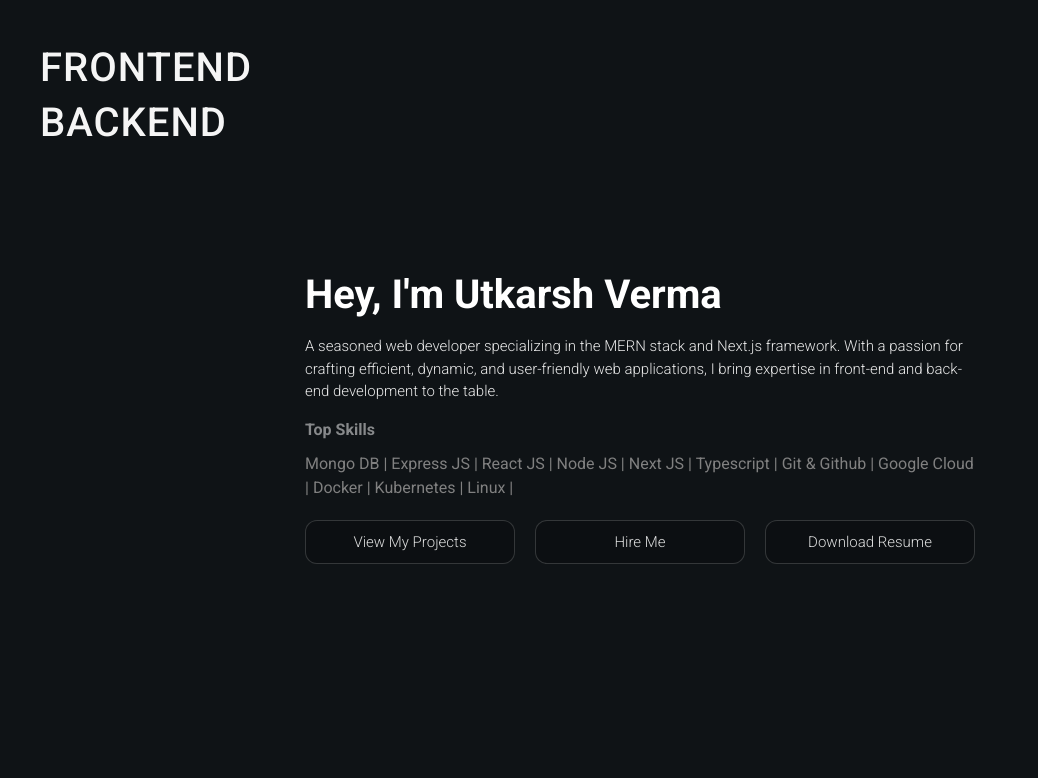
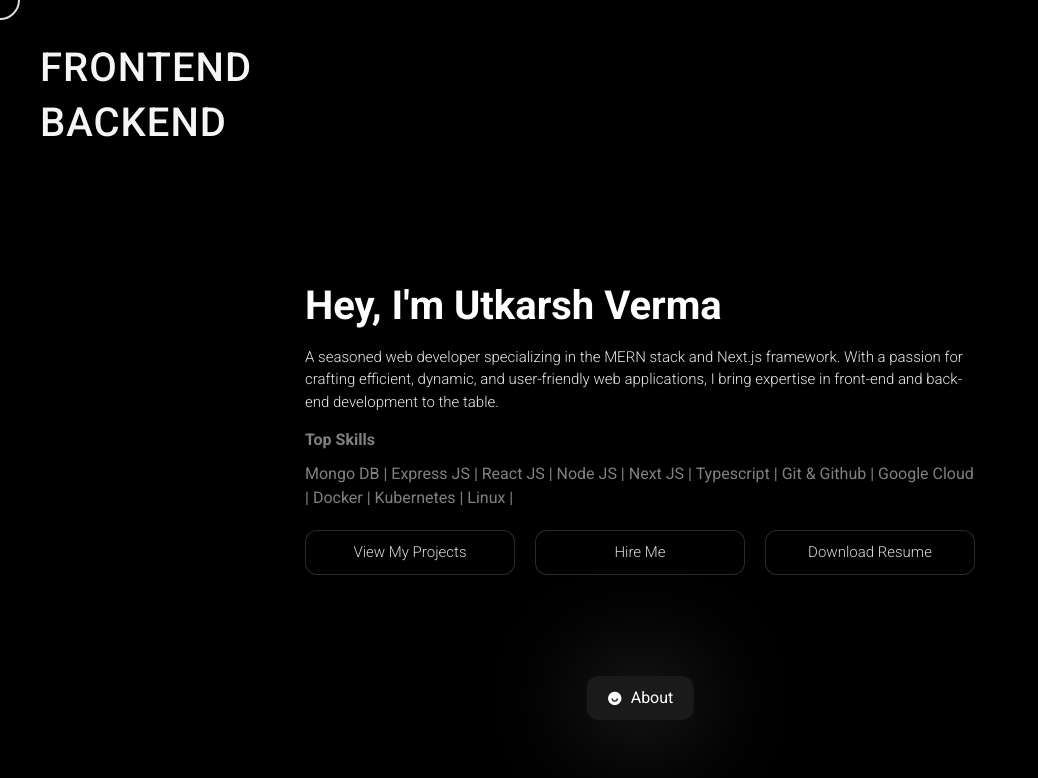
Before and after one commit to yesutkarsh/utkarsh, a Next.js app: page / in a window 1280 px wide. Shown: the top 778 px of the page, without its empty margins (0-1038 px from the left). Built offline with nearby package versions, Linux system fonts and the light colour scheme.

Commit message:
UI imporived

```diff
--- a/app/HomePage.jsx
+++ b/app/HomePage.jsx
@@ -4,16 +4,76 @@ import { toggleConnectCard } from "@/utils/slices/uiAndUxslice";
 import { useDispatch, useSelector } from "react-redux";
 import { motion } from "framer-motion";
 import Link from "next/link";
+import { useEffect, useState } from "react";
+import About from "@/components/About.jsx/About";
 export default function HomePage() {
   const dispatch = useDispatch();
   const cardToggle = useSelector((store) => store?.toggleConnect?.toggleCard);
+  const [videoLoaded, setVideoLoaded] = useState(false);
+  const [about, setAbout] = useState(false);
+
 
   const displayHelloButt = () => {
     dispatch(toggleConnectCard());
   };
 
+  useEffect(() => {
+    const video = document.createElement('video');
+    video.src = 'https://cdn.pixabay.com/video/2019/04/20/22908-331768732_large.mp4';
+    video.preload = 'auto';
+    video.muted = true;
+
+    video.oncanplaythrough = () => {
+      setVideoLoaded(true);
+    };
+  }, []);
+
+
   return (
     <>
+    {about?<About/>:null}
+
+    <button className={"aboutBtn"} onClick={()=>setAbout(!about)}>{about? <>
+      <div className="flex items-center justify-center gap-2">
+      <i class="ri-close-line"></i>
+     Close About
+      </div>
+    </>:
+    <>
+    <div className="flex items-center justify-center gap-2">
+    <i class="ri-user-smile-fill"></i>
+    About
+    </div>
+    </>
+
+    }</button>
+<div className="relative w-full h-screen overflow-hidden">
+      {/* Black background during loading */}
+      <div
+        className={`absolute inset-0 bg-black transition-opacity duration-500 ${
+          videoLoaded ? 'opacity-0' : 'opacity-100'
+        }`}
+      />
+
+
+{videoLoaded && (
+        <video
+          autoPlay
+          muted
+          loop
+          playsInline
+          className="absolute inset-0 w-full h-full object-cover"
+        >
+          <source
+            src="https://cdn.pixabay.com/video/2022/07/12/123885-729425509_large.mp4"
+            type="video/mp4"
+          />
+        </video>
+      )}
+
+      {/* Dark shade overlay */}
+      <div className="absolute inset-0 bg-black opacity-60"></div>
+
       {cardToggle ? <ConnectMe /> : null}
       <motion.div
         id="container"
@@ -123,6 +183,7 @@ export default function HomePage() {
 
       </motion.div>
 
+      </div>
 
 
 
--- a/app/globals.css
+++ b/app/globals.css
@@ -21,7 +21,30 @@ html, body{
 a{
   text-decoration: none;
 }
+.aboutBtn {
+  position: absolute;
+  z-index: 999; /* Ensure it's always on top */
+  padding: 10px 20px;
+  background-color: #1a1a1a; /* Dark mode background */
+  color: #ffffff; /* Text color for contrast */
+  border: none;
+  border-radius: 12px; /* Rounded corners */
+  box-shadow: 0 0 105px rgba(255, 255, 255, 0.288); /* Glowing shadow */
+  cursor: pointer;
+  font-size: 16px;
+  transition: box-shadow 0.3s ease, transform 0.3s ease;
+}
 
+.aboutBtn {
+  position: absolute;
+  bottom: 10%;
+  left: 50%;
+  transform: translateX(-50%);
+}
+
+.aboutBtn:hover {
+  box-shadow: 0 0 5px rgba(255, 255, 255, 0.8); /* More intense glow on hover */
+}
 
 
 
@@ -30,8 +53,15 @@ a{
 #container{
   display: grid;
   place-content: center;
+  align-items: center;
+  justify-content: center;
   overflow: hidden;
+  height: 100vh;
+  width: 100%;
+  padding: 0;
+  margin: 0;
   background-color: #0f1316;
+
 }
 #wrapper{
   margin: 10px;
--- a/app/layout.js
+++ b/app/layout.js
@@ -6,6 +6,7 @@ import NavBar from "@/components/NavBar/NavBar";
 import { Provider } from "react-redux";
 import store from "@/utils/store";
 const inter = Inter({ subsets: ["latin"] });
+import CustomCursor from '@/components/CustomCurser/Curser';
 export default function RootLayout({ children }) {
 
 
@@ -19,6 +20,7 @@ export default function RootLayout({ children }) {
       </head>
       <body className={inter.className}>
         <Provider store={store}>
+          <CustomCursor/>
           <NavBar />
           {children}
         </Provider>
--- a/app/project/about.module.css
+++ b/app/project/about.module.css
@@ -1,5 +1,4 @@
 .about{
-
     margin: 40px;
 }
 
@@ -11,10 +10,16 @@
 .about i{
     font-size: 25px;
     color: gray;
+    margin-top: 180px;
 }
 .searchBar{
 background-color: rgb(31, 31, 31);
+margin-top: 180px;
 
+
+}
+.about button{
+    margin-top: 180px;
 }
 .about input{
     height: 40px;
@@ -24,6 +29,8 @@ background-color: rgb(31, 31, 31);
     color: rgba(255, 255, 255, 0.733);
     background-color: rgb(31, 31, 31);
     padding-left: 20px;
+    margin-top: 180px;
+
 }
 .about input:focus{
     outline: none;
@@ -34,14 +41,10 @@ background-color: rgb(31, 31, 31);
 
 .projectContainer{
     display: none;
-    /* height: 100%; */
     width: 100%;
     display: flex;
     padding: 20px;
     flex-wrap: wrap;
-    /* align-items: center; */
-    /* justify-content: center; */
-    /* flex-direction: column; */
 }
 
 
--- a/app/project/projectCard.module.css
+++ b/app/project/projectCard.module.css
@@ -5,9 +5,9 @@
     height: auto;
     border: 0.5px solid rgba(255, 255, 255, 0.164);
     border-radius: 12px;
-    margin: 20px;
     padding-bottom: 10px;
     color: white;
+    margin: 20px;
 }
 .wrapper img{
     border-radius: 12px 12px 0px 0px;
--- /dev/null
+++ b/components/About.jsx/About.jsx
@@ -0,0 +1,86 @@
+import styles from "./styles.module.css"
+import React from 'react';
+
+export default function About() {
+    return (
+      <div className="absolute inset-0 z-[999] mx-auto my-auto h-[90%] w-[90%] max-w-[900px] grid place-items-center p-2.5 rounded-xl border border-white/10 bg-black">
+        <div className="w-full h-full overflow-y-auto space-y-8 p-4">
+          {/* About Section */}
+          <section>
+            <h2 className="text-2xl font-semibold text-white mb-4">About Me</h2>
+            <p className="text-gray-300 font-light leading-relaxed">
+            I am a skilled and driven web developer specializing in the MERN stack and the Next.js framework. With a strong focus on crafting efficient, dynamic, and user-friendly web applications, I bring expertise in both front-end and back-end development to create seamless digital experiences. <br /> <br />
+            What sets me apart is my strong soft skills. I am an excellent communicator, capable of collaborating effectively across teams to bring ideas to life. I thrive in problem-solving scenarios, approaching challenges with creativity and determination. My ability to adapt, learn quickly, and stay organized ensures that I deliver high-quality results under tight deadlines.
+            </p>
+          </section>
+
+          {/* Qualifications Section */}
+          <section>
+            <h2 className="text-2xl font-semibold text-white mb-4">Qualifications</h2>
+            <div className="space-y-4">
+              <div className="border-l-2 border-white/10 pl-4">
+                <h3 className="text-gray-100 font-medium">Certified Web Developer</h3>
+                <p className="text-gray-400 text-sm">MASAI School · 2024-2025</p>
+              </div>
+
+              <div className="border-l-2 border-white/10 pl-4">
+                <h3 className="text-gray-100 font-medium">Certified React Js Developer</h3>
+                <p className="text-gray-400 text-sm">Namaste Dev · 2024</p>
+              </div>
+
+              <div className="border-l-2 border-white/10 pl-4">
+                <h3 className="text-gray-100 font-medium">Certified Frontend Developer</h3>
+                <p className="text-gray-400 text-sm">Sheryians Coding School · 2024</p>
+              </div>
+
+              <div className="border-l-2 border-white/10 pl-4">
+                <h3 className="text-gray-100 font-medium">10+2</h3>
+                <p className="text-gray-400 text-sm">Narayana Public School · 20212024</p>
+              </div>
+            </div>
+          </section>
+
+          {/* Skills Section */}
+          <section>
+            <h2 className="text-2xl font-semibold text-white mb-4">Technical Skills</h2>
+            <div className="flex flex-wrap gap-2">
+              {['Html, Css', 'JavaScript','TypeScript','React','Next Js' ,'Tailwind CSS', 'Node.js', 'Git','GitHub', 'REST APIs','Google Cloud'].map((skill) => (
+                <span key={skill} className="bg-gray-800 rounded-full px-4 py-2 text-sm text-gray-100">
+                  {skill}
+                </span>
+              ))}
+            </div>
+          </section>
+
+          {/* Experience Section */}
+          <section>
+            <h2 className="text-2xl font-semibold text-white mb-4">Experience</h2>
+            <div className="space-y-4">
+              <div className="border-l-2 border-white/10 pl-4">
+                <h3 className="text-gray-100 font-medium">Technical Lead</h3>
+                <p className="text-gray-400 text-sm">Vastrakashi · Internship</p>
+                <p className="text-gray-300 mt-2 font-light">
+                Handling Technology Department. Responsible for developing and maintaining Ecommerce website and developing Internal ERP and company Management Tools.
+                </p>
+              </div>
+            </div>
+          </section>
+
+          {/* Contact Section */}
+          <section>
+            <h2 className="text-2xl font-semibold text-white mb-4">Get in Touch</h2>
+            <div className="flex flex-col space-y-2">
+              <a href="mailto:your.email@example.com" className="text-gray-300 hover:text-white transition-colors">
+                contactutkarshverma@gmail.com
+              </a>
+              <div className="flex space-x-4">
+                <a href="https://www.linkedin.com/in/yesutkarsh/" className="text-gray-300 hover:text-white transition-colors">LinkedIn</a>
+                <a href="https://github.com/yesutkarsh" className="text-gray-300 hover:text-white transition-colors">GitHub</a>
+
+              </div>
+            </div>
+          </section>
+        </div>
+      </div>
+    );
+  }
--- /dev/null
+++ b/components/About.jsx/styles.module.css
@@ -0,0 +1,29 @@
+.aboutContainer {
+    position: absolute; /* Keep if required, otherwise use position: fixed; */
+    top: 0;
+    left: 0;
+    right: 0;
+    bottom: 0;
+    z-index: 999;
+    background-color: black;
+    height: 90%;
+    width: 90%;
+    max-width: 900px;
+    display: grid;
+    padding: 10px;
+    place-items: center;
+    border-radius: 12px;
+    border: 1px solid rgba(255, 255, 255, 0.163);
+    margin: auto; /* Optional for centering within a larger container */
+}
+
+.aboutContainer label {
+    margin: 10px;
+    font-size: 20px;
+    color: rgba(255, 255, 255, 0.863);
+}
+.aboutContainer p{
+    color: rgba(255, 255, 255, 0.767);
+    padding: 10px;
+    font-weight: 300;
+}
--- /dev/null
+++ b/components/CustomCurser/Curser.jsx
@@ -0,0 +1,48 @@
+"use client";
+
+// components/CustomCursor.js
+import { useEffect, useState } from 'react';
+import styles from './styles.module.css';
+
+export default function CustomCursor() {
+  const [position, setPosition] = useState({ x: 0, y: 0 });
+  const [isHovering, setIsHovering] = useState(false);
+
+  useEffect(() => {
+    const updateCursorPosition = (e) => {
+      setPosition({ x: e.clientX, y: e.clientY });
+    };
+
+    window.addEventListener('mousemove', updateCursorPosition);
+
+    return () => {
+      window.removeEventListener('mousemove', updateCursorPosition);
+    };
+  }, []);
+
+  useEffect(() => {
+    const handleHover = (e) => {
+      if (e.target.tagName === 'A' || e.target.tagName === 'BUTTON' || e.target.classList.contains('hoverable') || e.target.tagName === 'P' || e.target.tagName === 'H1' || e.target.tagName === 'H2' || e.target.tagName === 'H3' || e.target.tagName === 'H4' || e.target.tagName === 'H5' || e.target.tagName === 'H6') {
+        setIsHovering(true);
+      } else {
+        setIsHovering(false);
+      }
+    };
+
+    document.addEventListener('mouseover', handleHover);
+
+    return () => {
+      document.removeEventListener('mouseover', handleHover);
+    };
+  }, []);
+
+  return (
+    <div
+      className={`${styles.cursor} ${isHovering ? styles.hover : ''}`}
+      style={{
+        left: `${position.x}px`,
+        top: `${position.y}px`,
+      }}
+    />
+  );
+}
--- /dev/null
+++ b/components/CustomCurser/styles.module.css
@@ -0,0 +1,22 @@
+/* components/CustomCursor.module.css */
+.cursor {
+    position: fixed;
+    width: 40px;
+    height: 40px;
+    border: 2px solid rgb(219, 219, 219);
+    border-radius: 50%;
+    background-color: rgba(0, 0, 0, 0.377);
+    pointer-events: none;
+    transform: translate(-50%, -50%) scale(1);
+    transition: transform 0.1s ease, width 0.2s ease, height 0.2s ease, background-color 0.2s ease, border-color 0.2s ease;
+    z-index: 9999;
+  }
+
+  .cursor.hover {
+    width: 70px;
+    border-radius: 0px;
+    height: 10px;
+    background-color: transparent;
+    border-color: rgba(255, 255, 255, 0.151);
+    transform: translate(-50%, -50%) scale(1.2);
+  }
--- a/components/NavBar/nav.module.css
+++ b/components/NavBar/nav.module.css
@@ -1,9 +1,9 @@
 .nav{
-    background-color: #0f1316;
-    position: relative;
-    z-index: 999;
+    position: absolute;
+    z-index: 998;
     padding: 40px;
     display: grid;
+    width: 100%;
     grid-template-columns: 50% 50%;
     text-align: left;
 }
```
